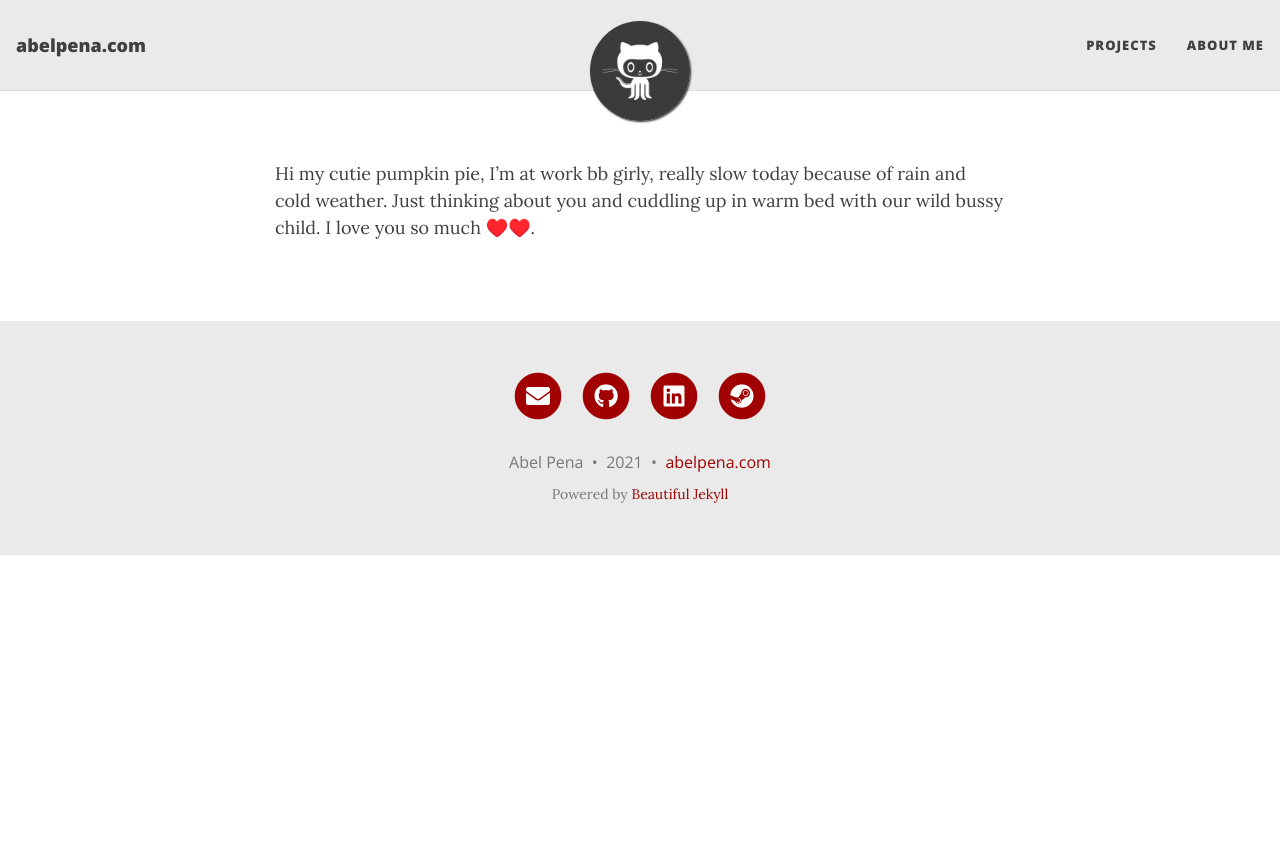
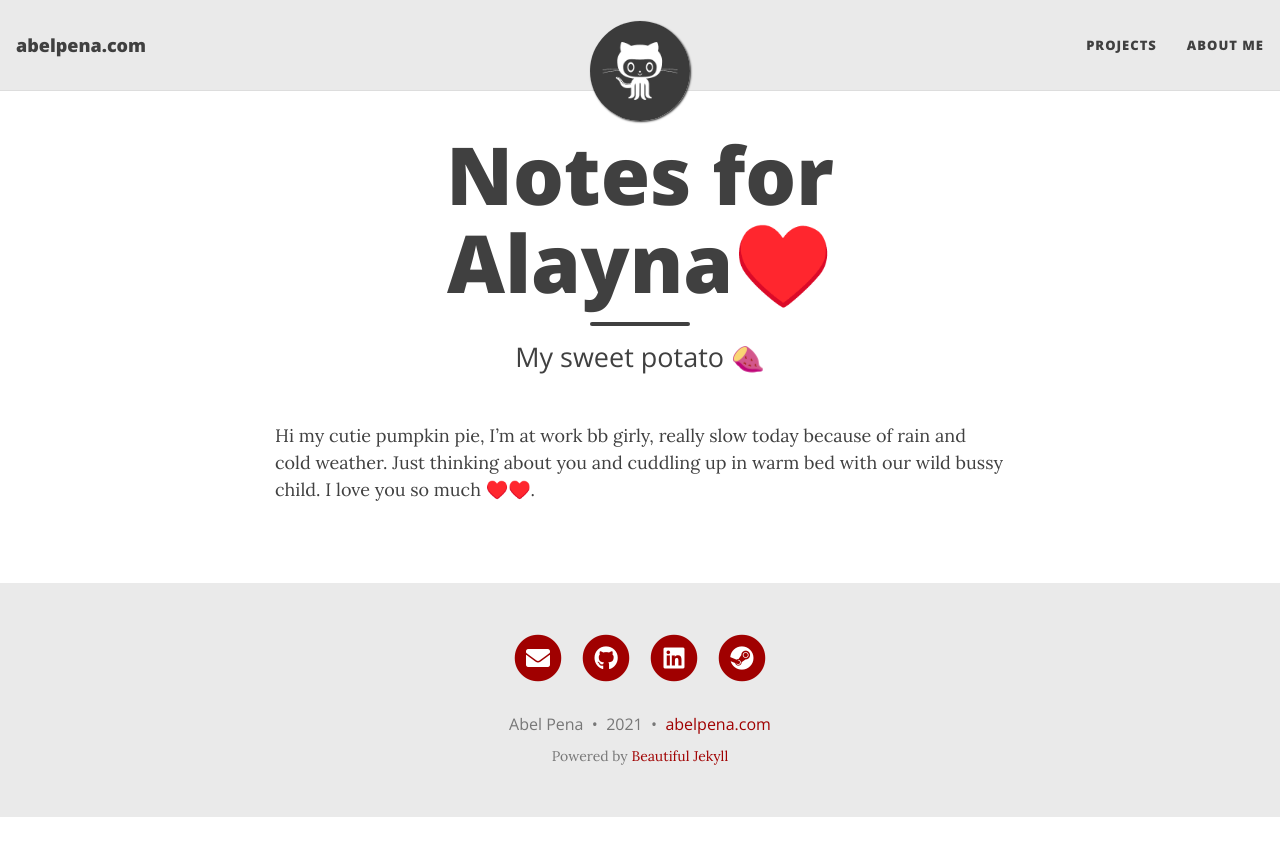
Before and after one commit to abelpena/abelpena.github.io, a Jekyll site: the page built from nfa.md, in a window 1280 px wide. Shown: the top 856 px of the page. Built offline with Jekyll 4.4.1, drawn with Linux system fonts in a browser that asks for light colours; nearby versions of some CDN libraries.

Commit message:
Update nfa.md

```diff
--- a/nfa.md
+++ b/nfa.md
@@ -1,6 +1,6 @@
 ---
-Layout: page
-Title: Notes for Alayna♥️
-Subtitle: My sweet potato 🍠
+layout: page
+title: Notes for Alayna♥️
+subtitle: My sweet potato 🍠
 ---
 Hi my cutie pumpkin pie, I'm at work bb girly, really slow today because of rain and cold weather. Just thinking about you and cuddling up in warm bed with our wild bussy child. I love you so much ♥️♥️.
```
